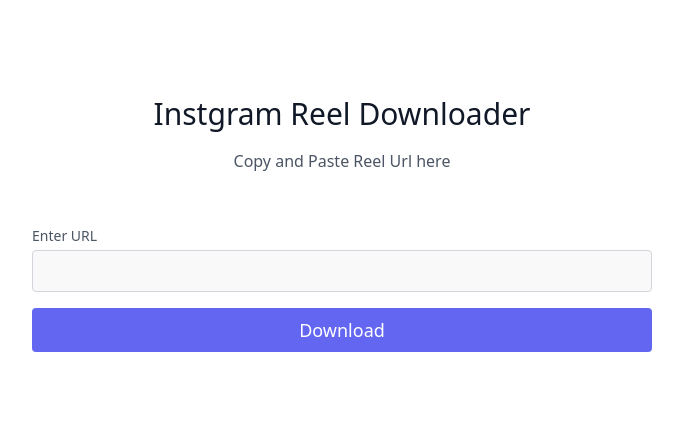
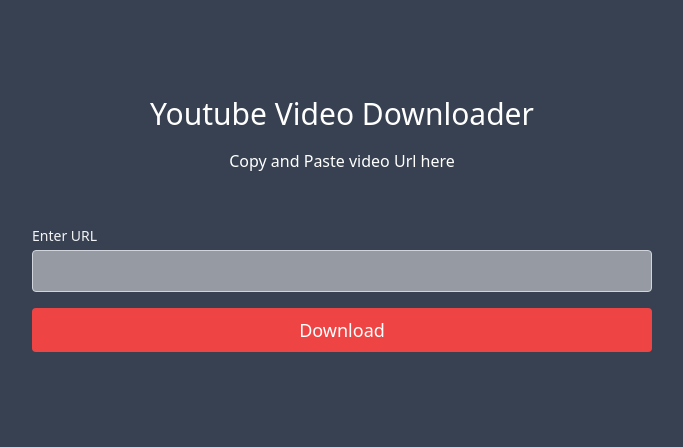
Before and after one commit to SainathPoojary/InstagramReelDownloader, a Flask app: page /youtube in a window 1280 px wide. Shown: the top 447 px of the page, without its empty margins (298-981 px from the left). Run offline with Flask 2, Linux system fonts and the light colour scheme.

Commit message:
ui changes

```diff
--- a/templates/index.html
+++ b/templates/index.html
@@ -6,6 +6,7 @@
       href="https://unpkg.com/tailwindcss@^2/dist/tailwind.min.css"
       rel="stylesheet"
     />
+    <meta name="viewport" content="width=device-width, initial-scale=1.0" />
     <title>Instagram Reel Downloader</title>
   </head>
   <body>
--- a/templates/youtube.html
+++ b/templates/youtube.html
@@ -6,9 +6,10 @@
       href="https://unpkg.com/tailwindcss@^2/dist/tailwind.min.css"
       rel="stylesheet"
     />
-    <title>Instagram Reel Downloader</title>
+    <meta name="viewport" content="width=device-width, initial-scale=1.0" />
+    <title>Youtube Video Downloader</title>
   </head>
-  <body>
+  <body class="bg-gray-700">
     <form action="download_youtube" method="post">
       <section class="text-gray-600 body-font relative">
         <div class="container px-5 py-24 mx-auto">
@@ -20,20 +21,20 @@
                 font-medium
                 title-font
                 mb-4
-                text-gray-900
+                text-white
               "
             >
-              Instgram Reel Downloader
+              Youtube Video Downloader
             </h1>
-            <p class="lg:w-2/3 mx-auto leading-relaxed text-base">
-              Copy and Paste Reel Url here
+            <p class="lg:w-2/3 mx-auto leading-relaxed text-base text-white">
+              Copy and Paste video Url here
             </p>
           </div>
           <div class="lg:w-1/2 md:w-2/3 mx-auto">
             <div class="flex flex-wrap -m-2">
               <div class="p-2 w-full">
                 <div class="relative">
-                  <label for="email" class="leading-7 text-sm text-gray-600"
+                  <label for="email" class="leading-7 text-sm text-gray-100"
                     >Enter URL</label
                   >
                   <input
@@ -68,12 +69,12 @@
                   class="
                     w-full
                     text-white
-                    bg-indigo-500
+                    bg-red-500
                     border-0
                     py-2
                     px-8
                     focus:outline-none
-                    hover:bg-indigo-600
+                    hover:bg-red-600
                     rounded
                     text-lg text-center
                   "
```
